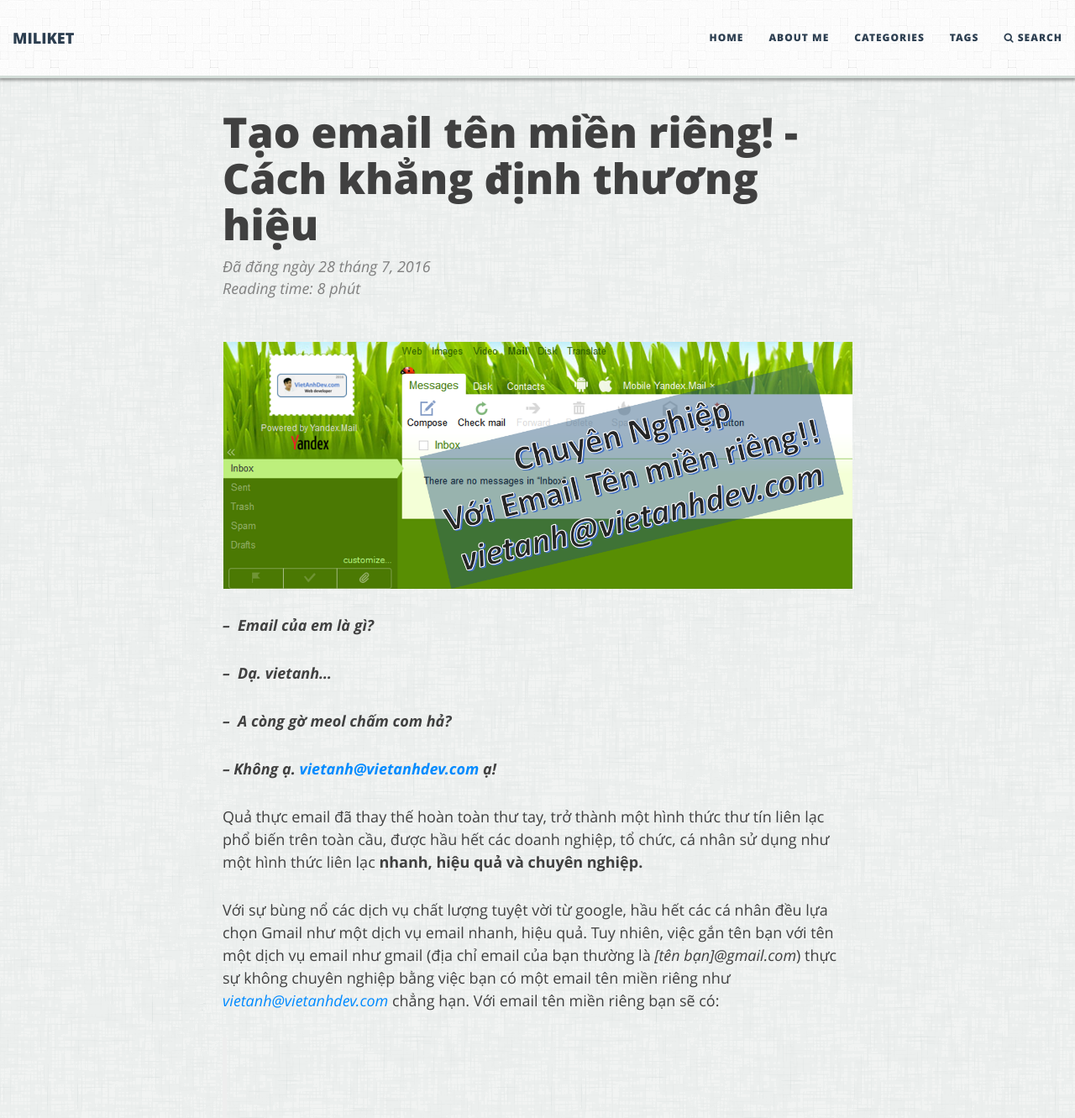
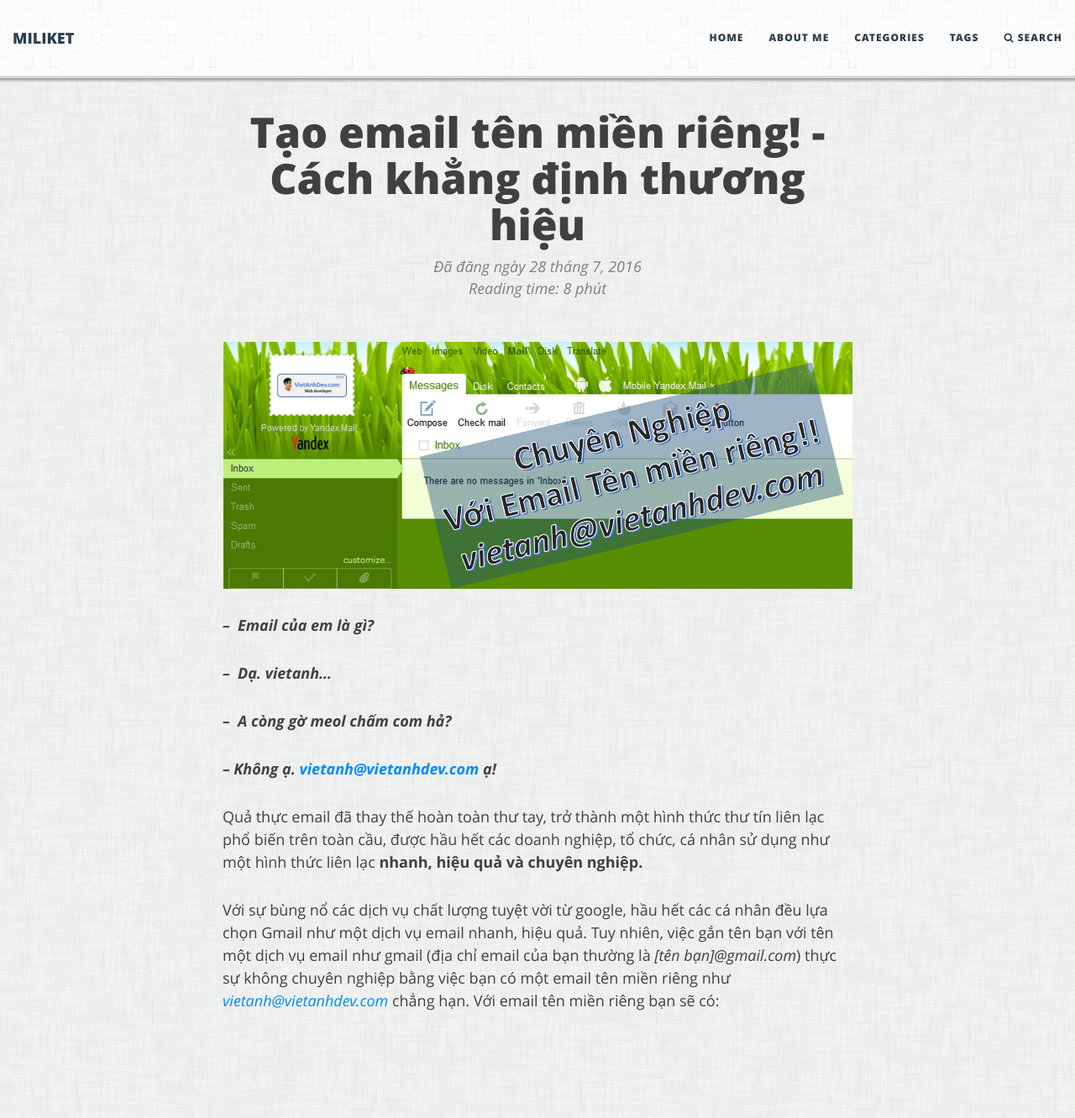
Before and after one commit to docbohanh/docbohanh.github.io, a Jekyll site: the page built from _posts/how-to/2016-07-28-tao-email-ten-mien-rieng.md, in a window 1280 px wide and 1400 px high. Shown: the top 1331 px of the window at 84% size. Built offline with Jekyll 4.4.1, drawn with Linux system fonts in a browser that asks for light colours; comment, search, counter and statistics services are not loaded.

Commit message:
Update main.css

```diff
--- a/css/main.css
+++ b/css/main.css
@@ -8,6 +8,8 @@
 {% include css/bootstrap-social.min.css %}
 {% include css/pygment_highlights.min.css %}
 {% include css/font-awesome.min.css %}
+
+{% include css/style.scss %}
 
 /* --- General --- */
 
```
